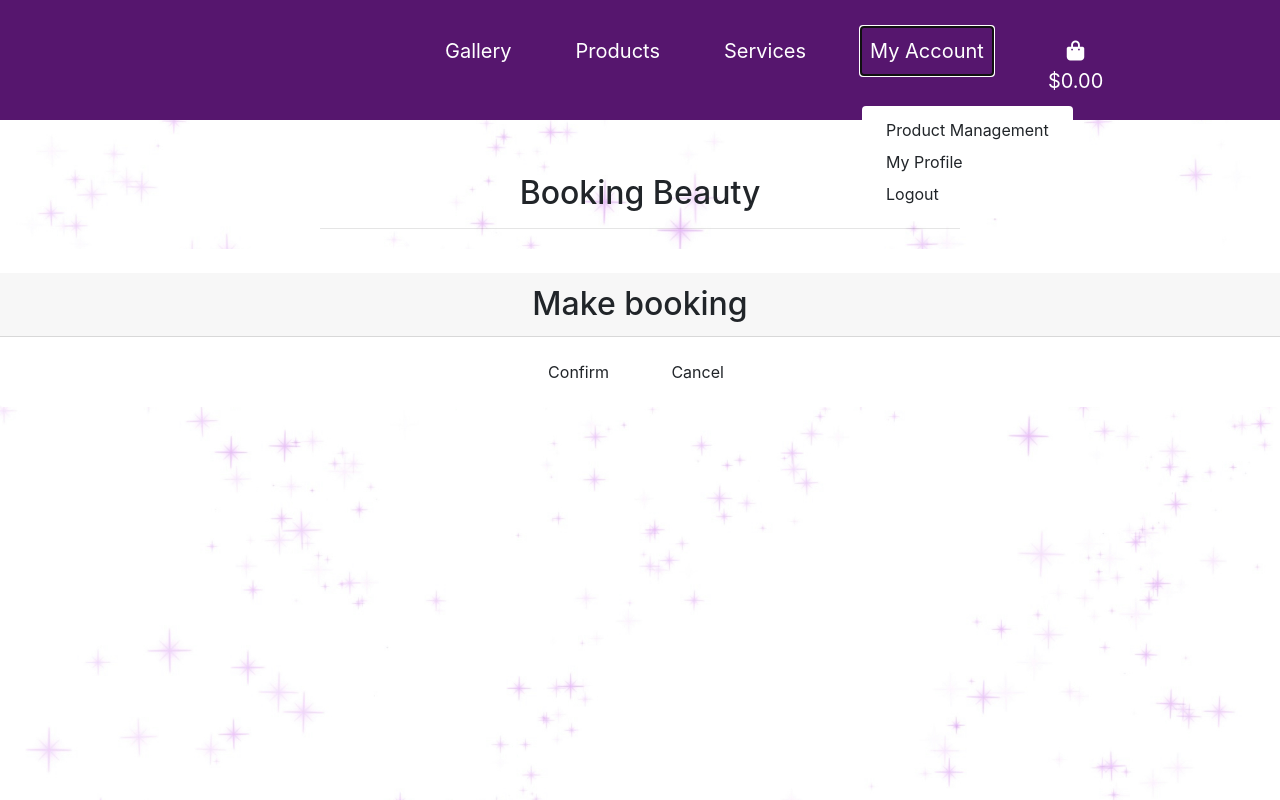
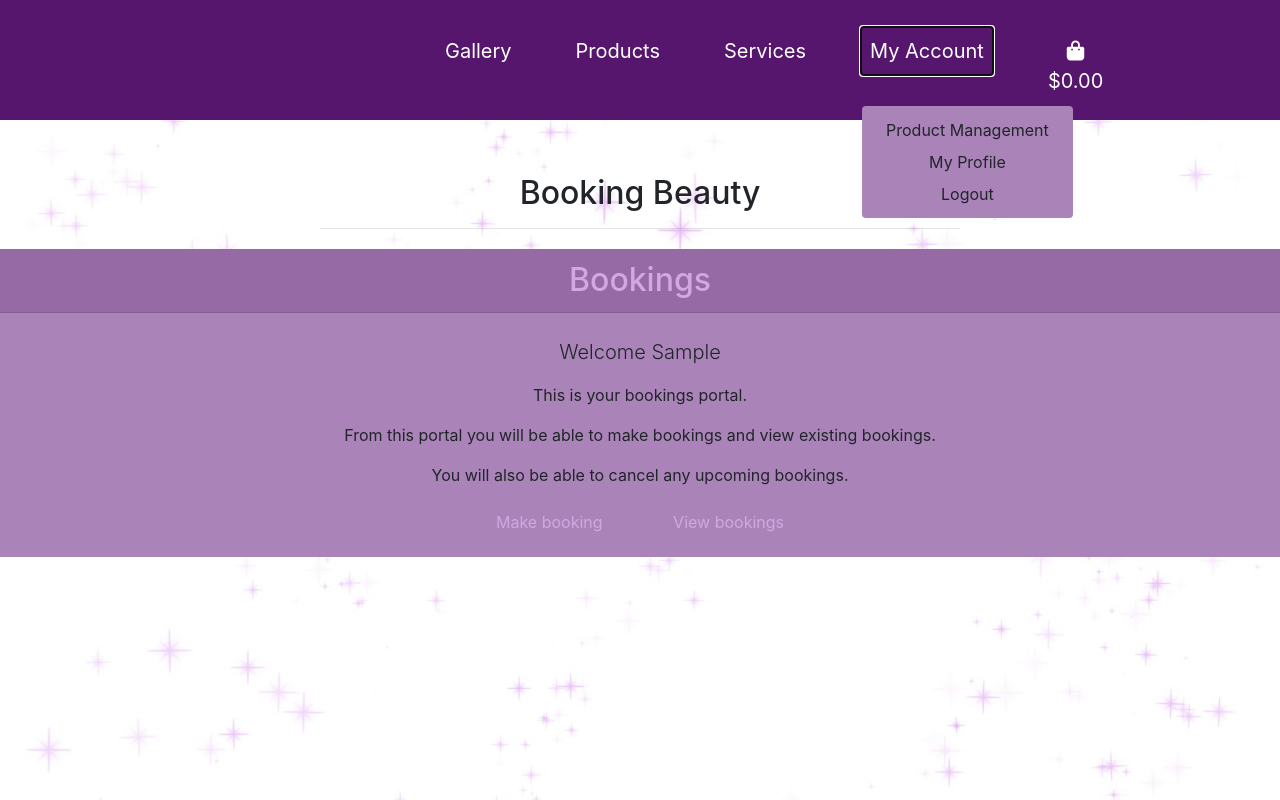
Before and after one commit to stevekelly27/M_Beauty, a Django app: page /bookings/ in a window 1280 px wide, after a click on "My Account". Run offline with Django 3.2, Linux system fonts and the light colour scheme; the visitor is signed in with stand-in values (Sample User, id 1); data that the repository does not hold is empty; some libraries are stand-ins or nearby versions.

Commit message:
added delete booking view and template

```diff
--- a/bookings/templates/bookings/bookings.html
+++ b/bookings/templates/bookings/bookings.html
@@ -18,20 +18,58 @@
         </div>
     </div>
 </div>
-<div class="container-fluid border-0 py-3 pt-0">
+<div class="container-fluid my-3 border-0">
     <div class="card text-center border-0">
-        <div class="form-container fs-6 p-0 mb-0 pt-4">
-            <div class="sign-up-container">
-                <div class="card-header page-card-header h2 rounded-0 header-text mb-3">Make booking</div>
-                    <form class="page-card-body" action="{% url 'add_bookings' %}" method="POST">
-                        {% csrf_token %}
-                        {{ form.as_p }}
-                        <button class="btn action-btn mb-3 px-4" type="submit">Confirm</button>
-                        <a href="{{ bag_url }}" class="btn action-btn mb-3 px-4 mx-2">Cancel</a>
-                    </form>
-            </div>
+        <div class="card-header page-card-header h2 rounded-0">Bookings</div>
+        <div class="card-body page-card-body fs-6 p-0 mb-0 pt-4">
+            <!-- Welcome user by name to the bookings portal -->
+            <p class="lead">Welcome {{ user.username|title }}</p>
+            <p>This is your bookings portal.
+            <p>From this portal you will be able to make bookings and view existing bookings.
+            <p>You will also be able to cancel any upcoming bookings.</p>
+            <a href="{% url 'add_bookings' %}" class="btn action-btn mb-3 px-4 mx-2">Make booking</a>
+            <a href="#collapse-bookings" class="btn action-btn mb-3 px-4 mx-2" data-bs-toggle="collapse"
+                role="button" aria-expanded="false" aria-controls="collapse-bookings">View bookings
+            </a>
         </div>
     </div>
 </div>
 
+<div class="table-responsive container-fluid my-3 border-0 collapse" id="collapse-bookings">
+    <table class="table table-hover page-card-body">
+        <thead class>
+            <tr>
+                {% if user.is_superuser %}
+                <th scope="col">User</th>
+                {% endif %}
+                <th scope="col">Client</th>
+                <th scope="col">Service</th>
+                <th scope="col">Appointment</th>
+                <th scope="col">Cancel</th>
+            </tr>
+        </thead>
+        <tbody>
+            {% for booking in bookings %}
+                <tr>
+                    {% if user.is_superuser %}
+                    <td class="table-text">{{ booking.user }}</td>
+                    {% endif %}
+                    <td class="table-text">{{ booking.first_name }} {{ booking.last_name }}</td>
+                    <td class="table-text">{{ booking.service }}</td>
+                    <td class="table-text">{{ booking.date }}, {{ booking.get_time_display }}</td>
+                    <td>
+                        <div class="cancel-change-btn">
+                            {% if booking.past_date != True %}
+                            <a href="delete/{{ booking.id }}" class="btn action-btn">Cancel</a>
+                            {% else%}
+                            <p>Booking cannot be amended</p>
+                            {% endif %}
+                        </div>
+                    </td>
+                </tr>
+            {% endfor %}
+        </tbody>
+    </table>
+</div>
+
 {% endblock %}
--- a/bookings/views.py
+++ b/bookings/views.py
@@ -55,11 +55,35 @@ def add_bookings(request):
                 'Request unsuccessful - address errors',
                 extra_tags='unsuccessful_request'
                 )
-            return render(request, 'bookings/bookings.html', context)
+            return render(request, 'bookings/add_bookings.html', context)
 
     else:
         form = BookingForm
         context = {
             'form': form
         }
-    return render(request, 'bookings/bookings.html', context)
+    return render(request, 'bookings/add_bookings.html', context)
+
+
+def delete_bookings(request, booking_id):
+    """
+    Function to view delete bookings page.
+    The get request returns the delete bookings page.
+    The post request deletes the booking,
+    returns booking page and
+    displays the success message on the bookings page.
+    """
+
+    booking = get_object_or_404(Booking, id=booking_id)
+    if request.method == "POST":
+        booking.delete()
+        messages.success(
+            request,
+            'Request successful',
+            extra_tags='successful_request'
+        )
+        return redirect('bookings')
+    context = {
+        'bookings': booking
+    }
+    return render(request, 'bookings/delete_bookings.html', context)
--- a/static/css/base.css
+++ b/static/css/base.css
@@ -10,6 +10,58 @@ body {
 .header-container {
     height: 150px;
 }
+
+
+.dropdown-menu,
+footer,
+.book-btn,
+.page-card-body,
+.accordion-button,
+.accordion-body,
+.sign-up-container {
+    background-color: #aa83b9;
+    text-align: center;
+}
+
+.contact,
+.page-card-header,
+.action-btn:hover
+{
+    background-color: hsl(285, 24%, 53%);
+}
+
+.page-card-header,
+.action-btn,
+.action-btn:hover,
+.contact,
+.book-btn:hover {
+    color: #d2a8e2;
+    text-align: center;
+}
+
+.action-btn,
+.book-btn:hover {
+    text-decoration: none;
+}
+
+.sign-up-container {
+    width: 95%;;
+}
+
+.header-text {
+    width: 100%;
+    justify-content: center;
+}
+
+.form-container {
+    display: flex;
+    justify-content: center;
+}
+
+.sign-up-container input {
+    width: 90%;
+}
+
 
 /* from Bulma */
 .icon {
@@ -36,6 +88,11 @@ body {
 
 }
 
+.cancel-change-btn {
+    display: flex;
+    align-items: flex-start;
+    justify-content: space-evenly;
+}
 
 .btn-black {
     background: black;
@@ -165,3 +222,26 @@ body {
     overflow-x: hidden;
     overflow-y: auto;
 }
+
+
+/* media queries */
+
+@media (min-width: 768px) {
+    .sign-up-container {
+    width: 50%;
+    }
+}
+
+@media (min-width: 992px) {
+    .sign-up-container {
+    width: 35%;
+    }
+}
+
+@media (max-width: 992px) {
+    .cancel-change-btn {
+        flex-direction: column;
+        align-items: center;
+        gap: 5px;
+    }
+}
```
Also changed, not shown: bookings/templates/bookings/add_bookings.html (+6 -1 lines), bookings/templates/bookings/delete_booking.html (added, +39 -0 lines), services/templates/services/services.html (+8 -8 lines).
